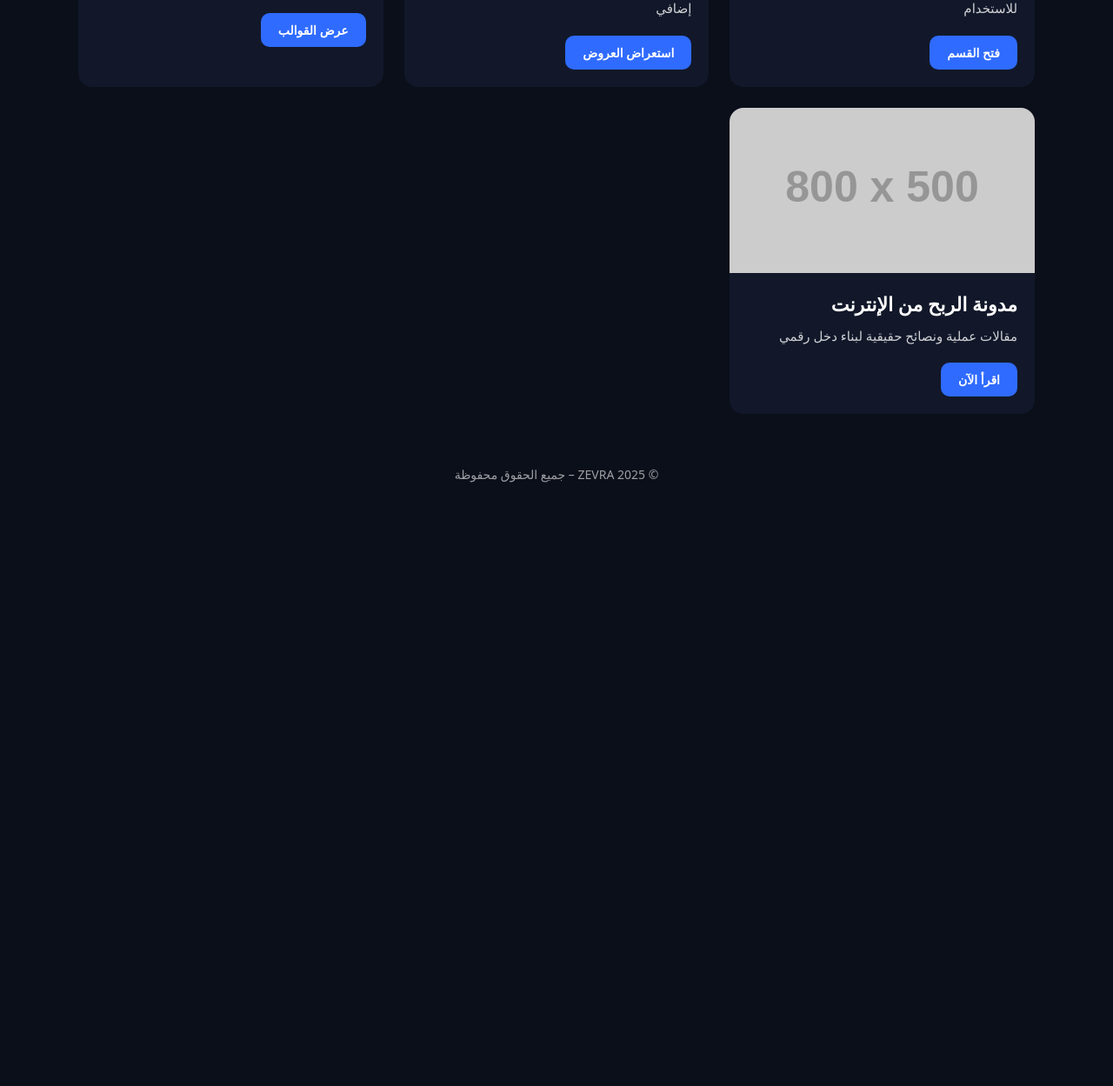
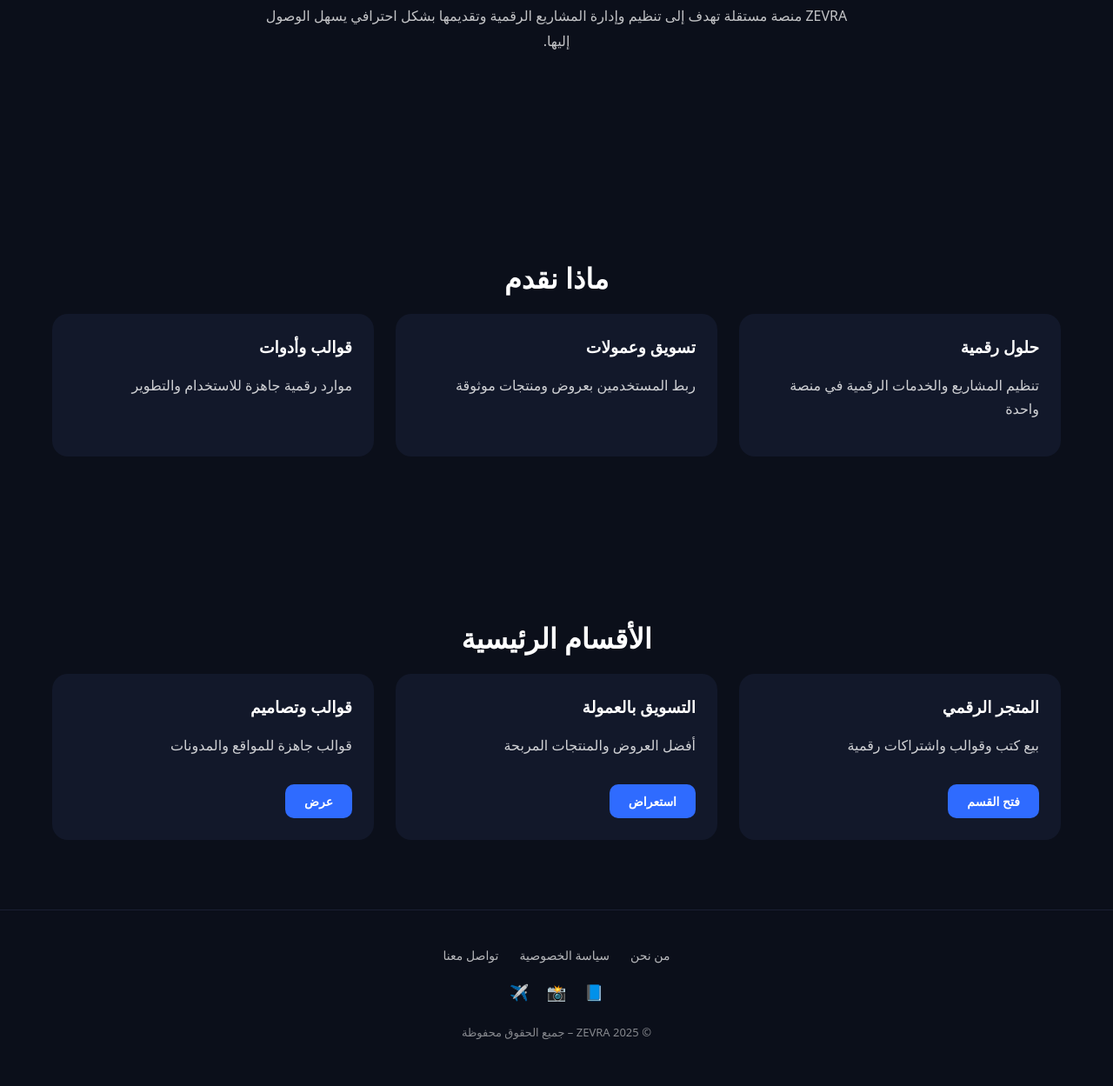
Before and after one commit to agsdbhaaaa-code/zevra-site, a plain HTML site: page index.html in a window 1280 px wide. Shown: the part 588-1837 px from the top of the page at 87% size. Before the commit the page ends 1183 px from the top, so only its background shows below. Drawn offline with Linux system fonts and the light colour scheme; placeholder pictures from the web are drawn by us.

Commit message:
Add files via upload

```diff
--- a/index.html
+++ b/index.html
@@ -2,145 +2,234 @@
 <html lang="ar" dir="rtl">
 <head>
 <meta charset="UTF-8">
-  <title>ZEVRA – منصة مشاريع رقمية</title>
+<title>ZEVRA | منصة مشاريع رقمية</title>
 
-  <meta name="description" content="منصة ZEVRA تجمع المتاجر الرقمية، القوالب، التسويق بالعمولة، والمحتوى التقني في مكان واحد">
+<meta name="description" content="ZEVRA منصة رقمية تجمع مشاريعك وخدماتك وأدواتك في مكان واحد باحترافية">
 <meta name="viewport" content="width=device-width, initial-scale=1">
 
 <style>
-    body {
-      margin: 0;
-      font-family: system-ui, -apple-system, BlinkMacSystemFont;
-      background: #0b0f1a;
-      color: #ffffff;
+*{box-sizing:border-box}
+body{
+margin:0;
+font-family:system-ui;
+background:#0b0f1a;
+color:#fff;
 }
 
-    header {
-      text-align: center;
-      padding: 70px 20px 50px;
+a{text-decoration:none;color:inherit}
+
+/* الشريط العلوي */
+nav{
+position:fixed;
+top:0;
+width:100%;
+background:#0b0f1a;
+border-bottom:1px solid #1a1f33;
+padding:14px 30px;
+display:flex;
+justify-content:space-between;
+align-items:center;
+z-index:1000;
 }
 
-    header h1 {
-      font-size: 46px;
-      margin-bottom: 12px;
-      letter-spacing: 1px;
+nav .logo{
+font-size:22px;
+font-weight:bold;
+letter-spacing:1px;
 }
 
-    header p {
-      font-size: 18px;
-      opacity: 0.8;
-      max-width: 600px;
-      margin: auto;
-      line-height: 1.8;
+nav .menu a{
+margin:0 10px;
+opacity:.85;
+font-size:14px;
 }
 
-    .sections {
-      max-width: 1100px;
-      margin: auto;
-      padding: 20px;
-      display: grid;
-      grid-template-columns: repeat(auto-fit, minmax(280px, 1fr));
-      gap: 24px;
+nav .menu a:hover{opacity:1}
+
+/* الهيرو */
+.hero{
+padding:130px 20px 90px;
+text-align:center;
 }
 
-    .card {
-      background: #12182a;
-      border-radius: 16px;
-      overflow: hidden;
-      transition: transform 0.25s ease, box-shadow 0.25s ease;
+.hero h1{
+font-size:52px;
+margin-bottom:20px;
 }
 
-    .card:hover {
-      transform: translateY(-6px);
-      box-shadow: 0 15px 35px rgba(0,0,0,0.4);
+.hero p{
+max-width:650px;
+margin:auto;
+font-size:18px;
+opacity:.85;
+line-height:1.9;
 }
 
-    .card img {
-      width: 100%;
-      height: 190px;
-      object-fit: cover;
-      display: block;
+/* أقسام */
+.section{
+max-width:1200px;
+margin:auto;
+padding:80px 20px;
 }
 
-    .card-content {
-      padding: 20px;
+.section h2{
+text-align:center;
+font-size:32px;
+margin-bottom:20px;
 }
 
-    .card-content h2 {
-      margin: 0 0 10px;
-      font-size: 22px;
+.section p.desc{
+text-align:center;
+opacity:.75;
+max-width:700px;
+margin:0 auto 50px;
+line-height:1.8;
 }
 
-    .card-content p {
-      margin: 0 0 18px;
-      opacity: 0.8;
-      line-height: 1.7;
-      font-size: 15px;
+/* البطاقات */
+.cards{
+display:grid;
+grid-template-columns:repeat(auto-fit,minmax(260px,1fr));
+gap:25px;
 }
 
-    .card-content a.button {
-      display: inline-block;
-      background: #2f6bff;
-      color: #fff;
-      padding: 10px 20px;
-      border-radius: 10px;
-      text-decoration: none;
-      font-weight: bold;
-      font-size: 14px;
+.card{
+background:#12182a;
+border-radius:18px;
+padding:25px;
+transition:.3s;
 }
 
-    footer {
-      text-align: center;
-      padding: 40px 10px;
-      opacity: 0.6;
-      font-size: 14px;
+.card:hover{
+transform:translateY(-6px);
+box-shadow:0 15px 35px rgba(0,0,0,.5);
+}
+
+.card h3{margin-top:0}
+.card p{opacity:.8;line-height:1.7}
+
+.card a.btn{
+display:inline-block;
+margin-top:15px;
+background:#2f6bff;
+padding:10px 22px;
+border-radius:10px;
+font-size:14px;
+font-weight:bold;
+}
+
+/* فوتر */
+footer{
+border-top:1px solid #1a1f33;
+padding:40px 20px;
+text-align:center;
+}
+
+footer .links a{
+margin:0 10px;
+font-size:14px;
+opacity:.7;
+}
+
+footer .links a:hover{opacity:1}
+
+footer .social{
+margin-top:20px;
+font-size:18px;
+}
+
+footer .social a{margin:0 8px}
+
+footer p{
+margin-top:25px;
+opacity:.5;
+font-size:13px;
 }
 </style>
 </head>
 
 <body>
 
-<header>
+<nav>
+  <div class="logo">ZEVRA</div>
+  <div class="menu">
+    <a href="#about">من نحن</a>
+    <a href="#services">ماذا نقدم</a>
+    <a href="#sections">الأقسام</a>
+    <a href="#contact">تواصل</a>
+  </div>
+</nav>
+
+<section class="hero">
   <h1>ZEVRA</h1>
   <p>
     منصة رقمية تجمع مشاريعك وخدماتك وأدواتك في مكان واحد،
     بواجهة احترافية وتجربة استخدام واضحة.
   </p>
-</header>
+</section>
 
-<div class="sections" id="sections"></div>
+<section id="about" class="section">
+  <h2>من نحن</h2>
+  <p class="desc">
+    ZEVRA منصة مستقلة تهدف إلى تنظيم وإدارة المشاريع الرقمية
+    وتقديمها بشكل احترافي يسهل الوصول إليها.
+  </p>
+</section>
 
-<footer>
-  © ZEVRA 2025 – جميع الحقوق محفوظة
+<section id="services" class="section">
+  <h2>ماذا نقدم</h2>
+  <div class="cards">
+    <div class="card">
+      <h3>حلول رقمية</h3>
+      <p>تنظيم المشاريع والخدمات الرقمية في منصة واحدة</p>
+    </div>
+    <div class="card">
+      <h3>تسويق وعمولات</h3>
+      <p>ربط المستخدمين بعروض ومنتجات موثوقة</p>
+    </div>
+    <div class="card">
+      <h3>قوالب وأدوات</h3>
+      <p>موارد رقمية جاهزة للاستخدام والتطوير</p>
+    </div>
+  </div>
+</section>
+
+<section id="sections" class="section">
+  <h2>الأقسام الرئيسية</h2>
+  <div class="cards">
+    <div class="card">
+      <h3>المتجر الرقمي</h3>
+      <p>بيع كتب وقوالب واشتراكات رقمية</p>
+      <a class="btn" href="#">فتح القسم</a>
+    </div>
+    <div class="card">
+      <h3>التسويق بالعمولة</h3>
+      <p>أفضل العروض والمنتجات المربحة</p>
+      <a class="btn" href="#">استعراض</a>
+    </div>
+    <div class="card">
+      <h3>قوالب وتصاميم</h3>
+      <p>قوالب جاهزة للمواقع والمدونات</p>
+      <a class="btn" href="#">عرض</a>
+    </div>
+  </div>
+</section>
+
+<footer id="contact">
+  <div class="links">
+    <a href="#">من نحن</a>
+    <a href="#">سياسة الخصوصية</a>
+    <a href="#">تواصل معنا</a>
+  </div>
+
+  <div class="social">
+    <a href="#">📘</a>
+    <a href="#">📸</a>
+    <a href="#">✈️</a>
+  </div>
+
+  <p>© ZEVRA 2025 – جميع الحقوق محفوظة</p>
 </footer>
-
-<script>
-fetch('sections.json')
-  .then(response => response.json())
-  .then(sections => {
-    const container = document.getElementById('sections');
-
-    sections.forEach(section => {
-      const card = document.createElement('div');
-      card.className = 'card';
-
-      card.innerHTML = `
-        <a href="${section.link}">
-          <img src="${section.image}" alt="${section.title}">
-        </a>
-        <div class="card-content">
-          <h2>${section.title}</h2>
-          <p>${section.description}</p>
-          <a class="button" href="${section.link}">
-            ${section.button}
-          </a>
-        </div>
-      `;
-
-      container.appendChild(card);
-    });
-  });
-</script>
 
 </body>
 </html>
```
Lines whose indentation alone changed are shown as unchanged.
